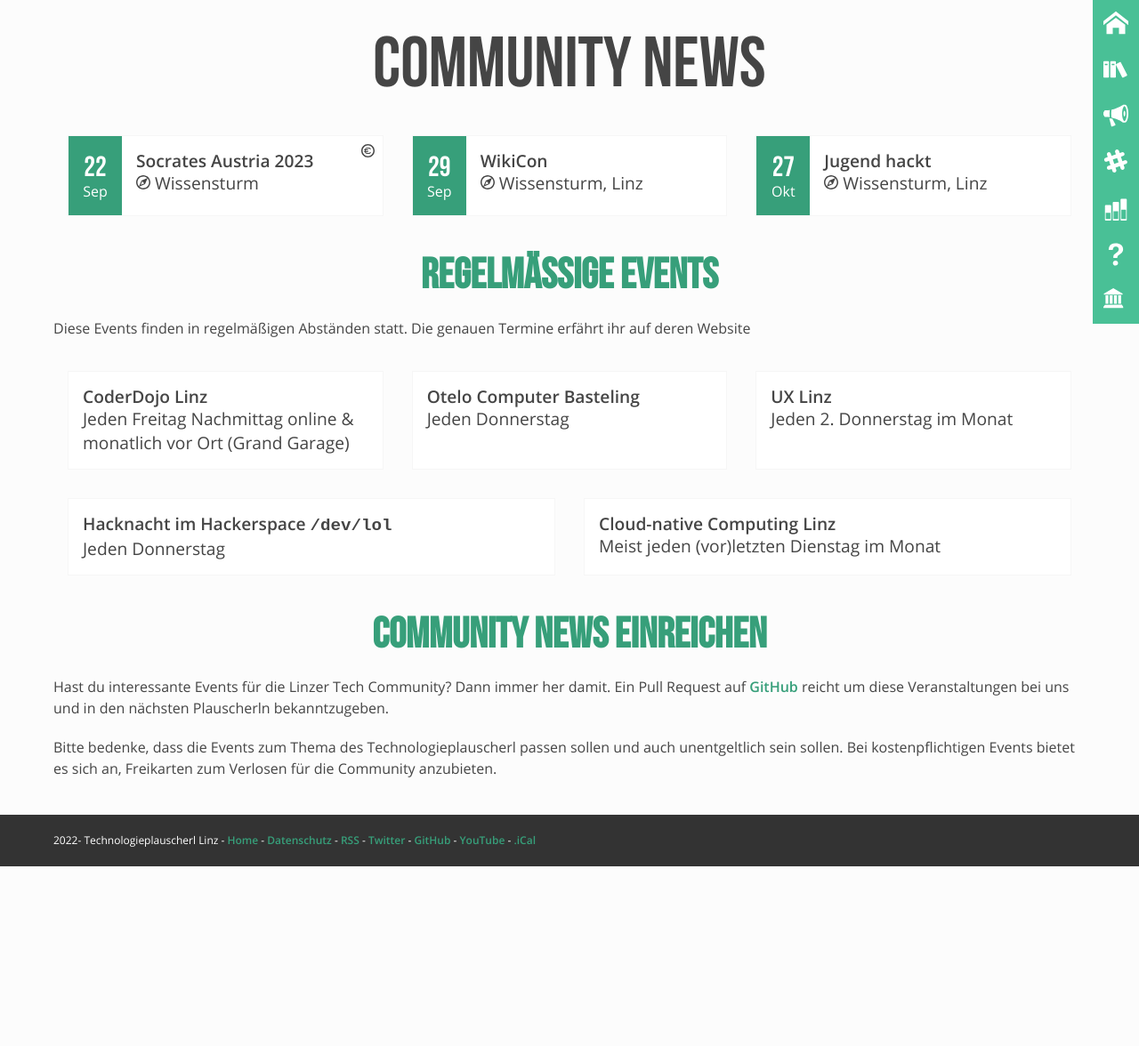
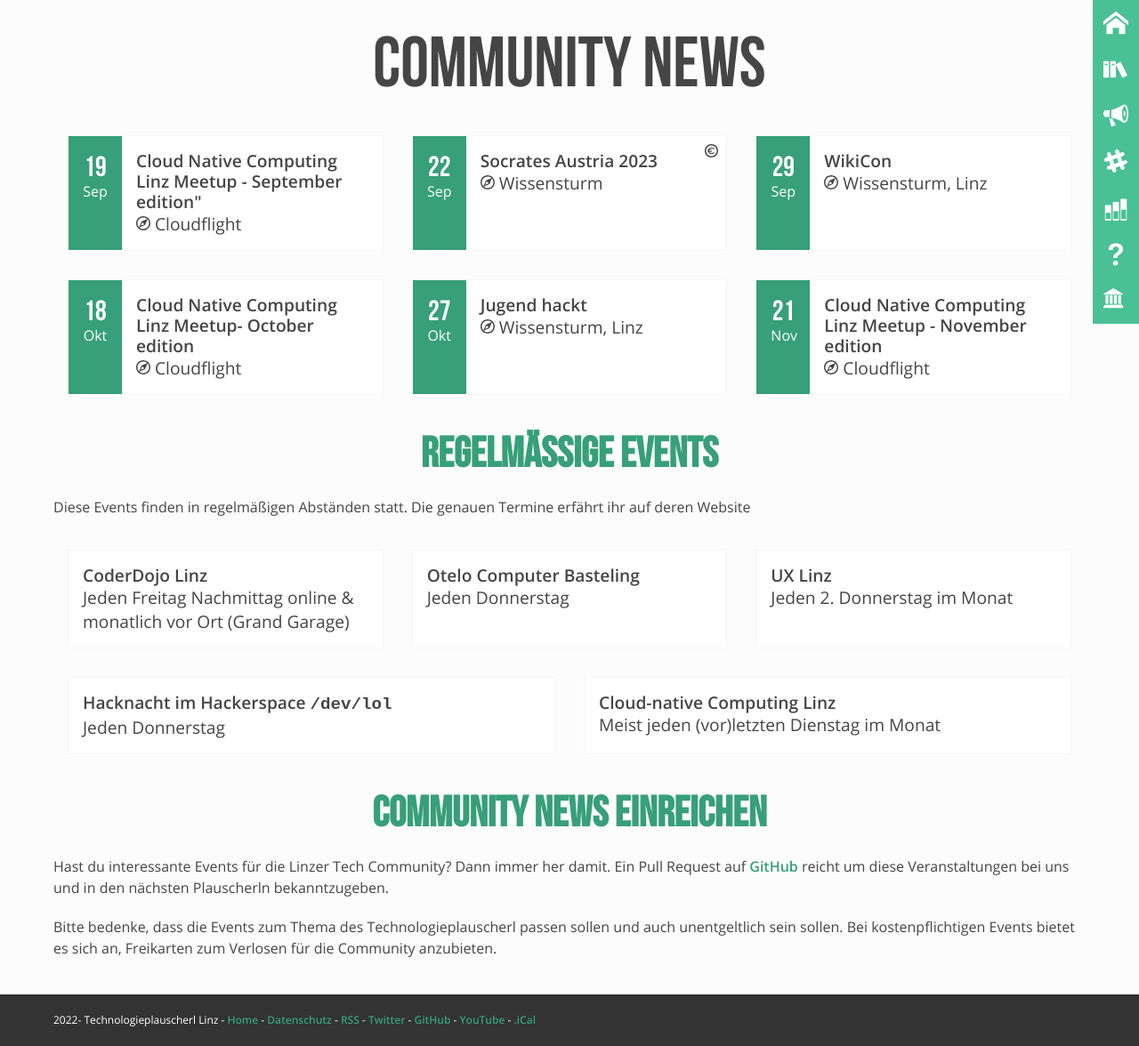
Before and after one commit to mericanAncer127/plauscherl, a Jekyll site: the page built from pages/community-news.html, in a window 1280 px wide. Shown: the whole page at 89% size. Built offline with Jekyll 4.4.1, drawn with Linux system fonts in a browser that asks for light colours; before the commit the page ends 974 px from its top, so only the background shows below that.

Commit message:
adding cncf linz editions

```diff
--- a/_data/community.yml
+++ b/_data/community.yml
@@ -325,6 +325,18 @@
             location: "Cloudflight"
             date: 2023-05-23
             link: https://community.cncf.io/linz/
+        -   name: Cloud Native Computing Linz Meetup - September edition"
+            location: "Cloudflight"
+            date: 2023-09-19
+            link: https://community.cncf.io/linz/
+        -   name: "Cloud Native Computing Linz Meetup- October edition"
+            location: "Cloudflight"
+            date: 2023-10-18
+            link: https://community.cncf.io/linz/
+        -   name: "Cloud Native Computing Linz Meetup - November edition"
+            location: "Cloudflight"
+            date: 2023-11-21
+            link: https://community.cncf.io/linz/
 -   id: agile-tour
     name: "Agile Tour"
     events:
```
